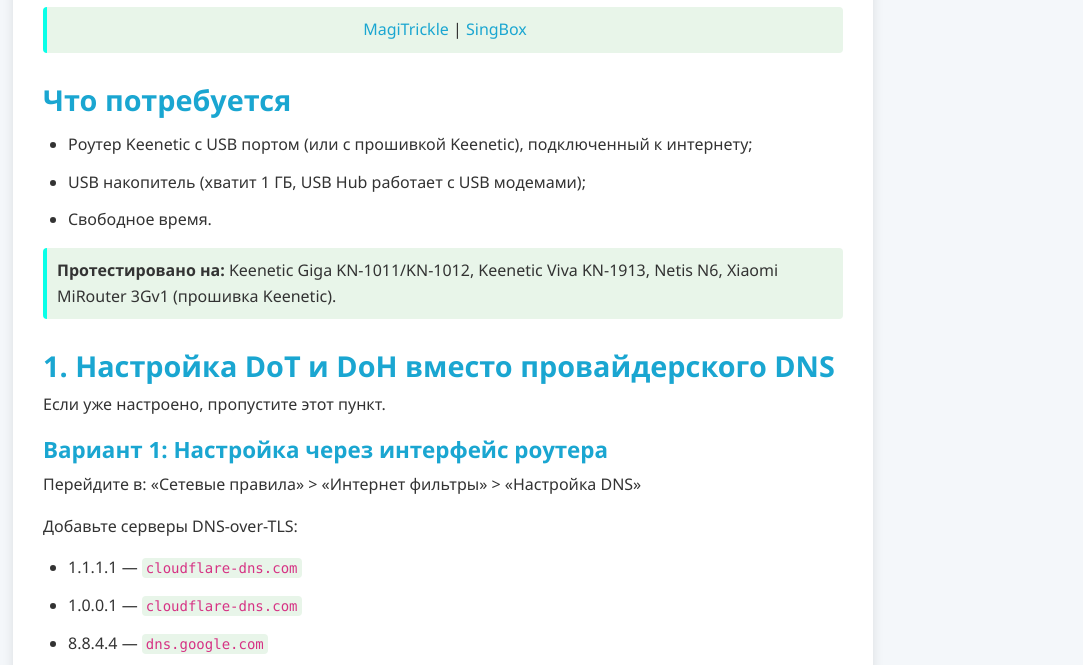
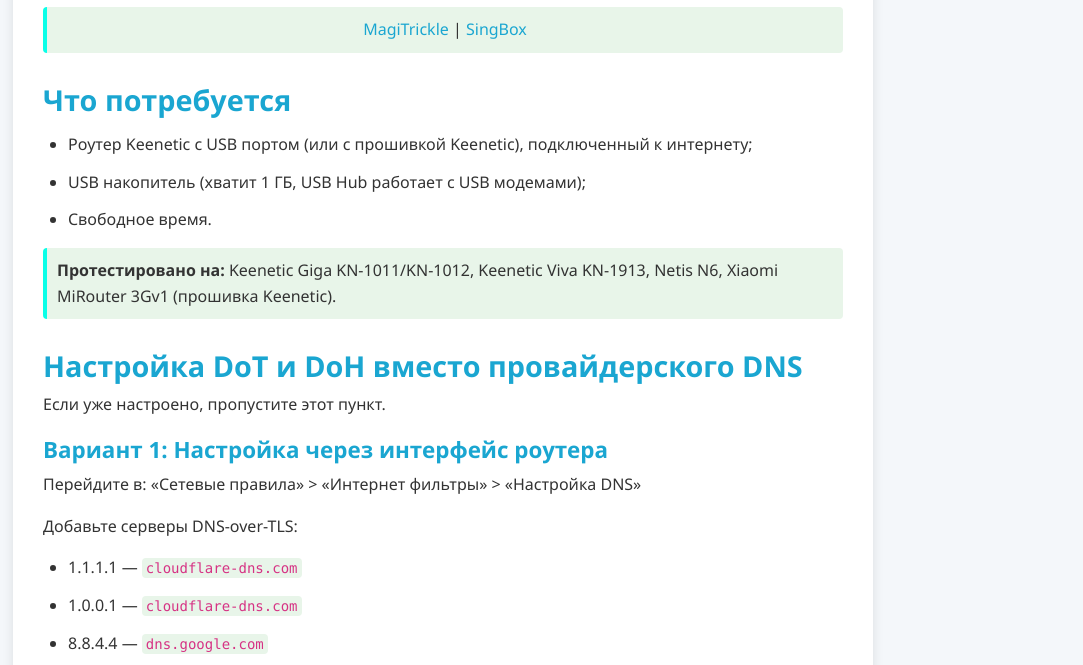
Before and after one commit to Kiarant/kiarant.github.io, a plain HTML site: page index.html in a window 1280 px wide. Shown: the part 123-788 px from the top of the page, without its empty margins (197-1280 px from the left). Drawn offline with nearby package versions, Linux system fonts and the light colour scheme.

Commit message:
Update index.html

```diff
--- a/index.html
+++ b/index.html
@@ -211,7 +211,7 @@
         </div>
 
         <div class="section">
-            <h2>1. Настройка DoT и DoH вместо провайдерского DNS</h2>
+            <h2>Настройка DoT и DoH вместо провайдерского DNS</h2>
             <p>Если уже настроено, пропустите этот пункт.</p>
 
             <h3>Вариант 1: Настройка через интерфейс роутера</h3>
```
